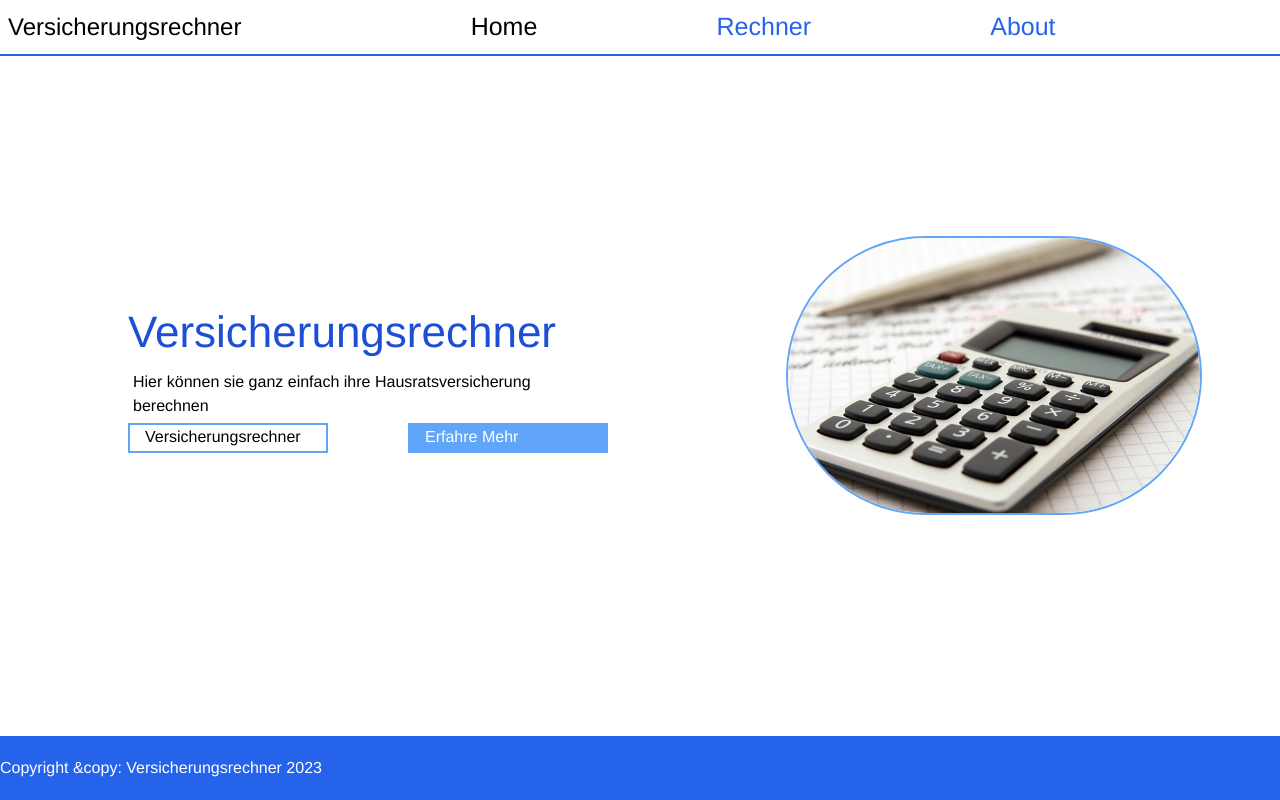
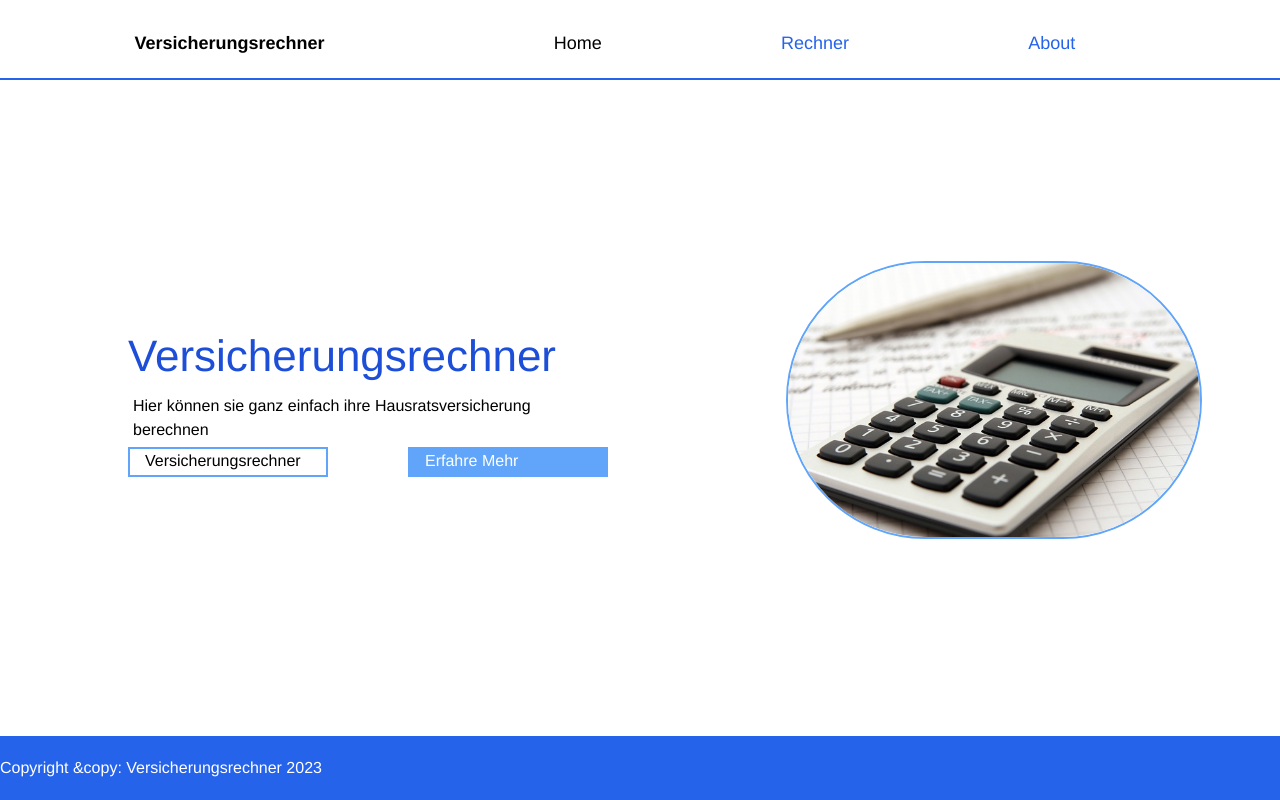
Before and after one commit to azhaarmohamed20/versicherungsrechner_mohamed, a React (Create React App) app: page / in a window 1280 px wide. Built offline with nearby package versions, Linux system fonts and the light colour scheme.

Commit message:
Correct Navbar alignment

```diff
--- a/src/components/navbar.js
+++ b/src/components/navbar.js
@@ -3,22 +3,22 @@ import './style.css';
 
 export default function Navbar(){
     return (
-        <div className="p-2 w-screen border-b-2 border-blue-600 align-center ">
-            <nav className=" max-w-auto" >
+        <div className=" flex p-2  h-[10vh] border-b-2 border-blue-600 align-center">
+            <nav className=" flex w-[80%] m-auto pt-2 ml-[500]  " >
                 <div>
-                    <ul className="flex items-center gap-[14vw]">
-                        <p className="text-[24px] font-light text-black mr-[50px]">Versicherungsrechner</p>
-                        <li className="text-[25px] font-light" >
+                    <ul className="flex items-center gap-[14vw] justify-around">
+                        <p className=" text-[18px] font-bold text-black mr-[50px]">Versicherungsrechner</p>
+                        <li className="text-[18px] font-light" >
                             <NavLink className="text-black aria-[current=page]:text-black text-blue-600" to="/">
                                 Home
                             </NavLink>
                         </li>
-                        <li className="text-[25px] font-light">
+                        <li className="text-[18px] font-light">
                             <NavLink className="text-black aria-[current=page]:text-black text-blue-600" to="/rechner" >
                                 Rechner
                             </NavLink>
                         </li>
-                        <li className="text-[25px] font-light ">
+                        <li className="text-[18px] font-light ">
                             <NavLink className="text-black aria-[current=page]:text-black text-blue-600" to="/about" >
                                 About
                             </NavLink>
```
